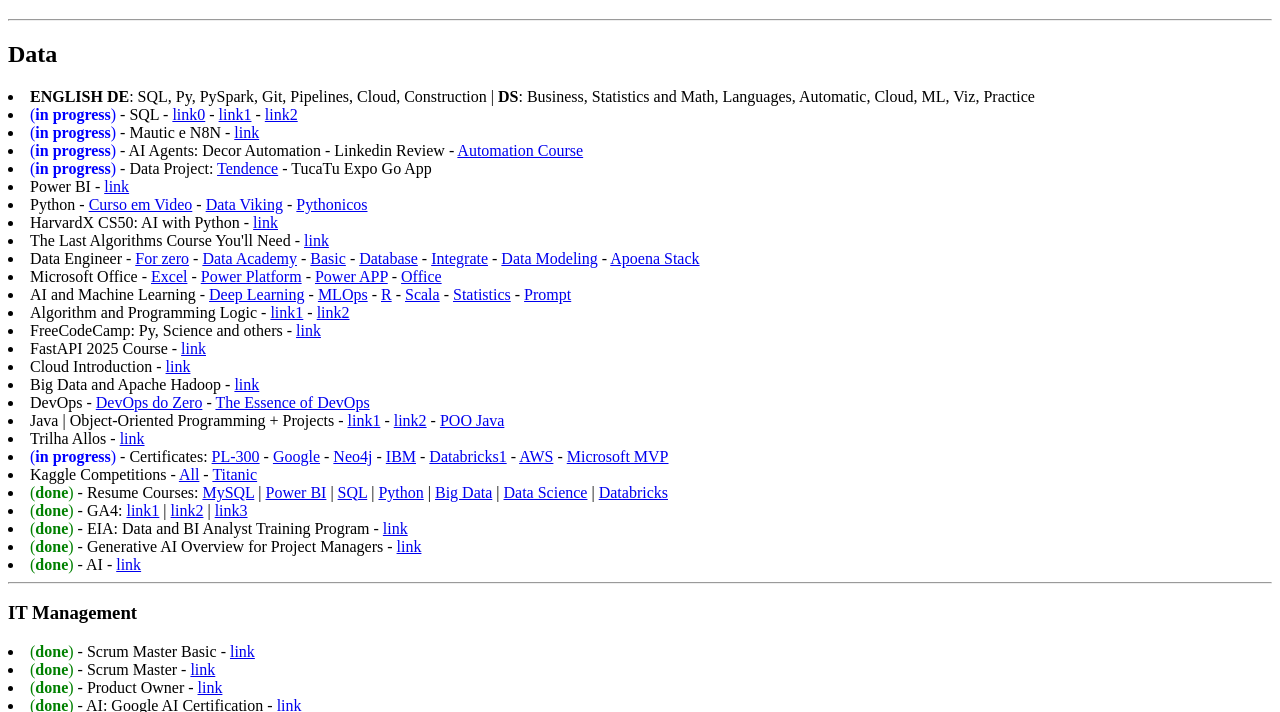
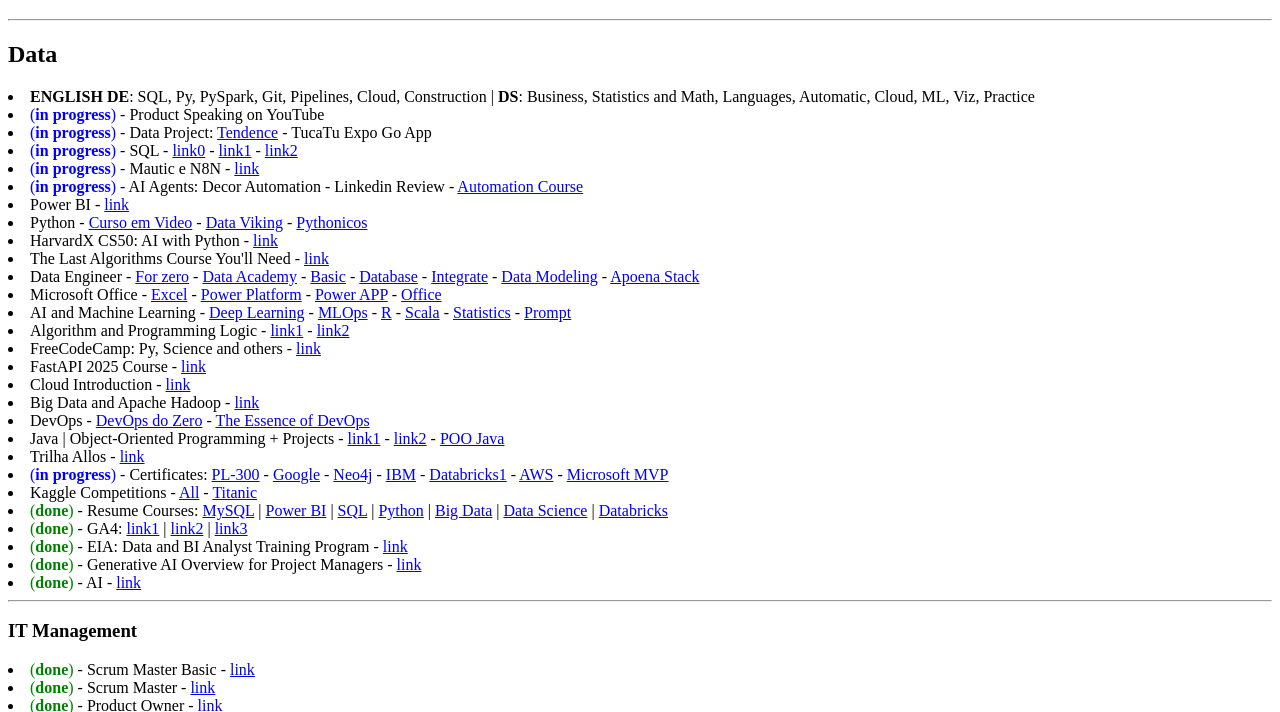
Before and after one commit to vinidiassantos/Study-plan, a plain HTML site: page index.html in a window 1280 px wide. Shown: the part 61-773 px from the top of the page. Drawn offline with Linux system fonts and the light colour scheme.

Commit message:
Update index.html

```diff
--- a/index.html
+++ b/index.html
@@ -16,22 +16,25 @@
         </li>
         </li>
         <li>
+            <span style="color:blue">(<b>in progress</b>)</span> - Product Speaking on YouTube
+        </li>
+        <li>
+            <span style="color:blue">(<b>in progress</b>)</span> - Data Project:
+            <a href="https://tendence.up.railway.app/" target="_blank">Tendence</a> - TucaTu Expo Go App
+        </li>
+        <li>
             <span style="color:blue">(<b>in progress</b>)</span> - SQL -
             <a href="https://www.youtube.com/watch?v=G7bMwefn8RQ&list=PLzM1eLzsi581qxhntz3abSAZUC5C3W19L&index=1" target="_blank">link0</a> -
             <a href="https://www.youtube.com/playlist?list=PLbIBj8vQhvm2WT-pjGS5x7zUzmh4VgvRk" target="_blank">link1</a> -
             <a href="https://www.youtube.com/playlist?list=PLavw5C92dz9Ef4E-1Zi9KfCTXS_IN8gXZ" target="_blank">link2</a>
         </li>
-         <li>
+        <li>
             <span style="color:blue">(<b>in progress</b>)</span> - Mautic e N8N -
             <a href="https://www.youtube.com/@promovaweb" target="_blank">link</a>
         </li>
         <li>
             <span style="color:blue">(<b>in progress</b>)</span> - AI Agents: Decor Automation - Linkedin Review -
             <a href="https://www.youtube.com/playlist?list=PL2xnrU4RbY0ApaZtNjUZb_giWpzuEzmNh" target="_blank">Automation Course</a>
-        </li>
-        <li>
-            <span style="color:blue">(<b>in progress</b>)</span> - Data Project:
-            <a href="https://tendence.up.railway.app/" target="_blank">Tendence</a> - TucaTu Expo Go App
         </li>
         <li>
             Power BI -
```
